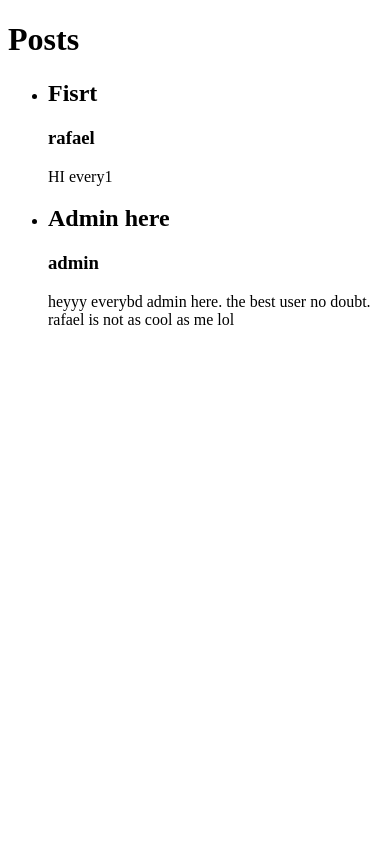
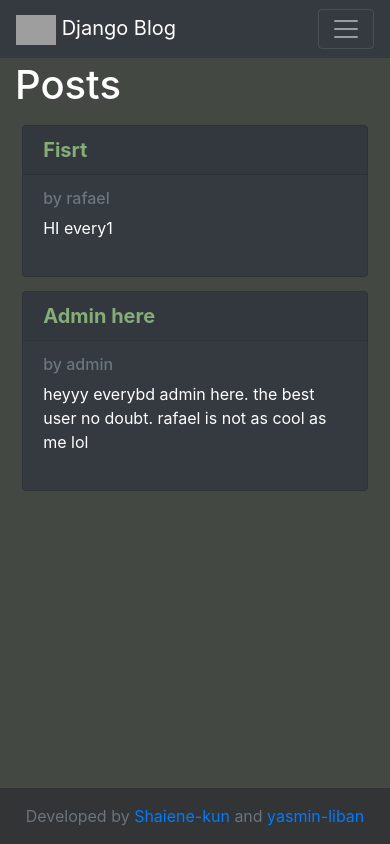
Before and after one commit to Shaiene-kun/python-studies, a Django app: page / in a window 390 px wide. Run offline with Django 3.2, Linux system fonts and the light colour scheme; data comes from the database, SQL or seed files in the repository; some libraries are stand-ins or nearby versions; grey boxes are pictures that could not be loaded.

Commit message:
Created base template, article page and added bootstrap

```diff
--- /dev/null
+++ b/first_django_project/core/templates/base/base.html
@@ -0,0 +1,98 @@
+<!doctype html>
+<html lang="pt-br">
+    <head>
+        <!-- Required meta tags -->
+        <meta charset="utf-8">
+        <meta name="viewport" content="width=device-width, initial-scale=1, shrink-to-fit=no">
+
+        <!-- Bootstrap CSS -->
+        <link rel="stylesheet" href="https://stackpath.bootstrapcdn.com/bootstrap/4.5.0/css/bootstrap.min.css" integrity="sha384-9aIt2nRpC12Uk9gS9baDl411NQApFmC26EwAOH8WgZl5MYYxFfc+NcPb1dKGj7Sk" crossorigin="anonymous">
+
+        <style>
+            .card a{
+                color: rgb(134, 172, 119);
+            }
+            body{
+                background-color: rgb(67, 73, 66);
+                height: 100%;
+            }
+            .title{
+                color: white;
+            }
+            footer{
+                position:fixed;
+                left: 0;
+                bottom: 0;
+                width: 100%;
+                background-color: rgb(50, 52, 53);
+                color: white;
+                text-align: center;
+                margin-top:4%;
+            }
+            .post-body{
+                color:white;
+            }
+            .block{
+                border-radius: 10px 10px 10px 10px;
+                -moz-border-radius: 10px 10px 10px 10px;
+                -webkit-border-radius: 10px 10px 10px 10px;
+                border: 8px outset rgb(51, 57, 59);
+                background-color:rgb(79, 88, 76);
+                padding: 3%;
+            }
+            .push{
+                height: 100%;
+            }
+        </style>
+    </head>
+    <body>
+        <!-- Navbar -->
+        <nav class="navbar navbar-expand-lg navbar-dark bg-dark" style="margin-bottom:1%;">
+            <a class="navbar-brand" href="#">
+                <img src="https://lh3.googleusercontent.com/proxy/Nswz8KFhqyEROl-sdraD-t7RiXcToUSa7hB4hjC_lHPtd6ZTbLkJUhZ-MqsudqFwQ5cO5CdyAc8WX87w1ZJl" style="width: 40px;">
+                Django Blog
+            </a>
+            <button class="navbar-toggler" type="button" data-toggle="collapse" data-target="#navbarSupportedContent"
+                aria-controls="navbarSupportedContent" aria-expanded="false" aria-label="Toggle navigation">
+                <span class="navbar-toggler-icon"></span>
+            </button>
+
+            <div class="collapse navbar-collapse" id="navbarSupportedContent">
+                <ul class="navbar-nav mr-auto">
+                    <li class="nav-item ">
+                        <a class="nav-link" href=" {% url 'core:home'%}">Home</a>
+                    </li>
+                    <li class="nav-item">
+                        <a class="nav-link" href="{% url 'core:base' %}">Base</a>
+                    </li>
+                </ul>
+            </div>
+        </nav>
+        <!-- Main -->
+        <div class="container-fluid">
+            <div class="row">
+                <div class="col-sm-2">
+                </div>
+                <div class="col-sm-8">
+        {% block content %}
+
+        {% endblock %}
+                </div>
+                <div class="col-sm-2">
+                </div>
+            </div>
+        </div>
+        <div class="push"></div>
+        <!-- Footer -->
+        <footer class="footer mt-auto py-3">
+            <div class="container">
+                <span class="text-muted">Developed by <a href="https://github.com/Shaiene-kun" target="_blank">Shaiene-kun</a> and <a href="https://github.com/yasmin-liban" target="_blank">yasmin-liban</a> </span>
+            </div>
+        </footer>
+        <!-- Optional JavaScript -->
+        <!-- jQuery first, then Popper.js, then Bootstrap JS -->
+        <script src="https://code.jquery.com/jquery-3.5.1.slim.min.js" integrity="sha384-DfXdz2htPH0lsSSs5nCTpuj/zy4C+OGpamoFVy38MVBnE+IbbVYUew+OrCXaRkfj" crossorigin="anonymous"></script>
+        <script src="https://cdn.jsdelivr.net/npm/popper.js@1.16.0/dist/umd/popper.min.js" integrity="sha384-Q6E9RHvbIyZFJoft+2mJbHaEWldlvI9IOYy5n3zV9zzTtmI3UksdQRVvoxMfooAo" crossorigin="anonymous"></script>
+        <script src="https://stackpath.bootstrapcdn.com/bootstrap/4.5.0/js/bootstrap.min.js" integrity="sha384-OgVRvuATP1z7JjHLkuOU7Xw704+h835Lr+6QL9UvYjZE3Ipu6Tp75j7Bh/kR0JKI" crossorigin="anonymous"></script>
+  </body>
+</html>
--- a/first_django_project/core/templates/home.html
+++ b/first_django_project/core/templates/home.html
@@ -1,19 +1,40 @@
-<!DOCTYPE html>
-<html>
-    <head>
-        <meta charset="UTF-8">
-        <title>Posts</title>
-    </head>
-    <body>
-        <h1>Posts</h1>
-        <ul>
-            {% for post in object_list %}
-                <li>
-                    <h2> {{ post.title }}</h2>
-                    <h3> {{post.author}} </h3>
-                    <p> {{ post.body }}  </p>
-                </li>
-            {% endfor %}
-        </ul>
+{% extends 'base/base.html'%}
+{% block content%}
+        <h1 class="title" >Posts</h1>
+        <div class="container-fluid">
+            <div class="row">
+
+
+                    {% for currentPost in object_list %}
+
+
+                        <div class="col-sm-6" style="padding:2%;">
+                            <div class="card text-white bg-dark mb-3" style="height:100%; width:auto;">
+                                <h5 class="card-header" >
+                                    <a href="{% url 'core:article-detail' currentPost.pk %}" > <b> {{ currentPost.title }}</b> </a>
+                                </h5>
+                                <div class="card-body">
+                                    <h6 class="card-subtitle mb-2 text-muted">
+                                        by {{currentPost.author}}
+                                    </h6>
+                                    <p class="card-text">
+                                        {{ currentPost.body }}
+                                    </p>
+                                </div>
+                            </div>
+                        </div>
+                        <br>
+
+                    {% endfor %}
+
+            </div>
+        </div>
+
+
+
+
+
+
     </body>
 </html>
+{% endblock %}
```
Also changed, not shown: first_django_project/core/templates/article-detail.html (added, +23 -0 lines).
